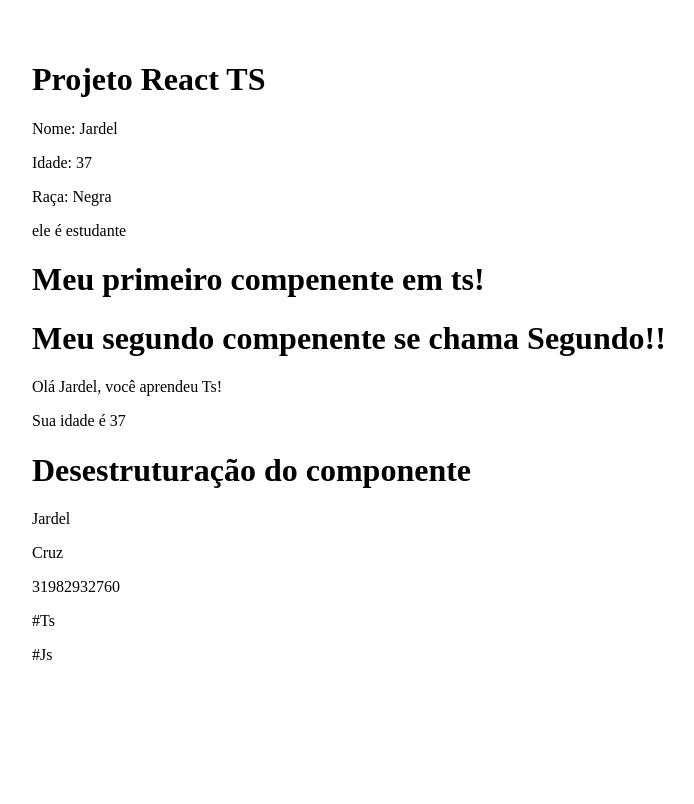
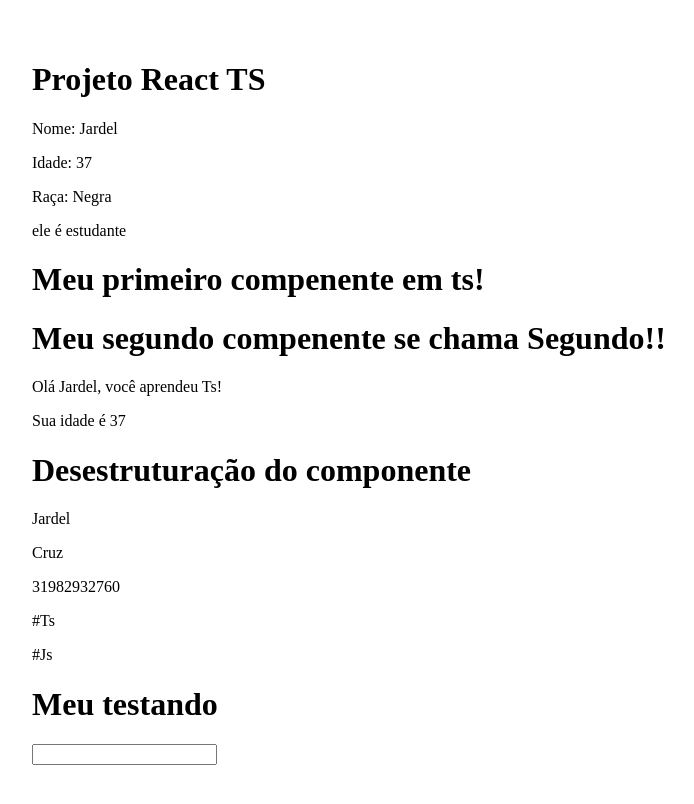
Before and after one commit to jadelcruz1/Curso-de-Typescript-com-react-e-node-js, a React (Create React App) app: page / in a window 1280 px wide. Shown: the top 804 px of the page, without its empty margins (8-702 px from the left). Built offline with nearby package versions, Linux system fonts and the light colour scheme.

Commit message:
useState

```diff
--- a/src/App.tsx
+++ b/src/App.tsx
@@ -2,10 +2,14 @@ import React from 'react';
 
 import FirstComponents from './components/FirstComponents';
 
-// aula 4 - desestruturando componentes com props
+// aula 5 - desestruturando componentes com props
 
 import SecondComponents from './components/SecondComponents';
 import DesctuctionComponents from './components/DesctuctionComponents';
+
+// aula 6 - Hook useState
+
+import State from './components/State';
 
 
 function App() {
@@ -64,6 +68,8 @@ function App() {
 
         />
 
+        <State />
+
 
         </div>
 
--- a/src/components/DesctuctionComponents.tsx
+++ b/src/components/DesctuctionComponents.tsx
@@ -1,4 +1,4 @@
-// aula 4 - desestruturando componentes com props
+// aula 5 - desestruturando componentes com props
 
 
 import React from 'react';
--- /dev/null
+++ b/src/components/State.tsx
@@ -0,0 +1,22 @@
+// aula 6 - Hook useState
+
+
+import React, {ChangeEvent, useState} from 'react';
+
+const  State = () =>  {
+  const [text, setText] = useState('testando');
+
+  const handleChange = (e: ChangeEvent<HTMLInputElement>) => {
+    setText(e.target.value);
+  }
+
+  return (
+    <div>
+        <h1> Meu {text}  </h1>
+        <input type="text" onChange={handleChange} />
+
+    </div>
+  )
+}
+
+export default State
```
